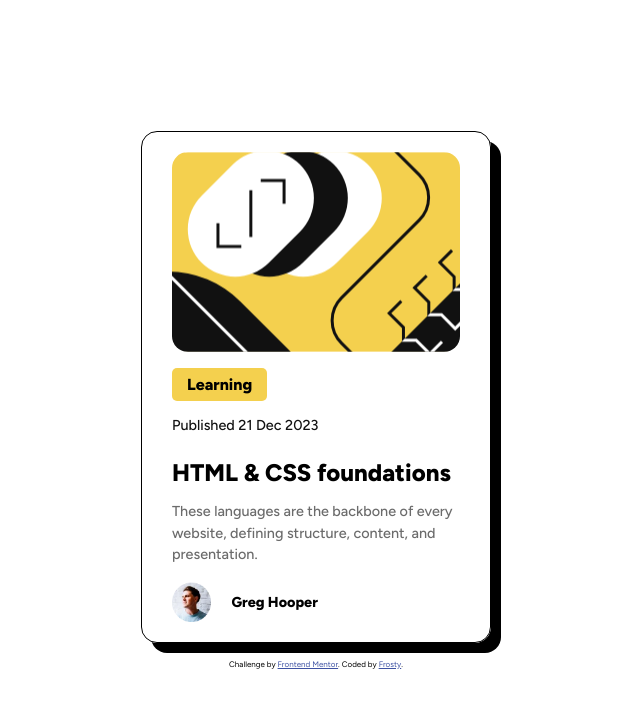
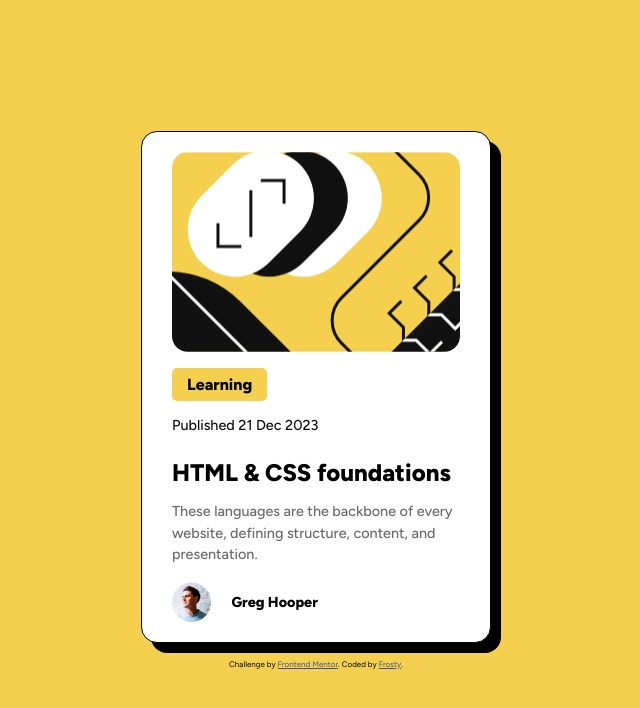
Before and after one commit to frosty-flake/frontend-mentor, a plain HTML site: page blog-preview-card-main/index.html in a window 1280 px wide. Shown: the whole page, without its empty margins (324-964 px from the left). Drawn offline with Linux system fonts and the light colour scheme.

Commit message:
Add README, change background color of body

```diff
--- a/blog-preview-card-main/style.css
+++ b/blog-preview-card-main/style.css
@@ -23,6 +23,7 @@ body {
     flex-direction: column;
     justify-content: center;
     align-items: center;
+    background-color: var(--yellow);
 }
 
 .container {
@@ -33,6 +34,7 @@ body {
     box-shadow: 10px 10px black;
     display: flex;
     flex-direction: column;
+    background-color: white;
 }
 
 .background-image {
```
Also changed, not shown: blog-preview-card-main/screenshot.png (added), 3 other files.
